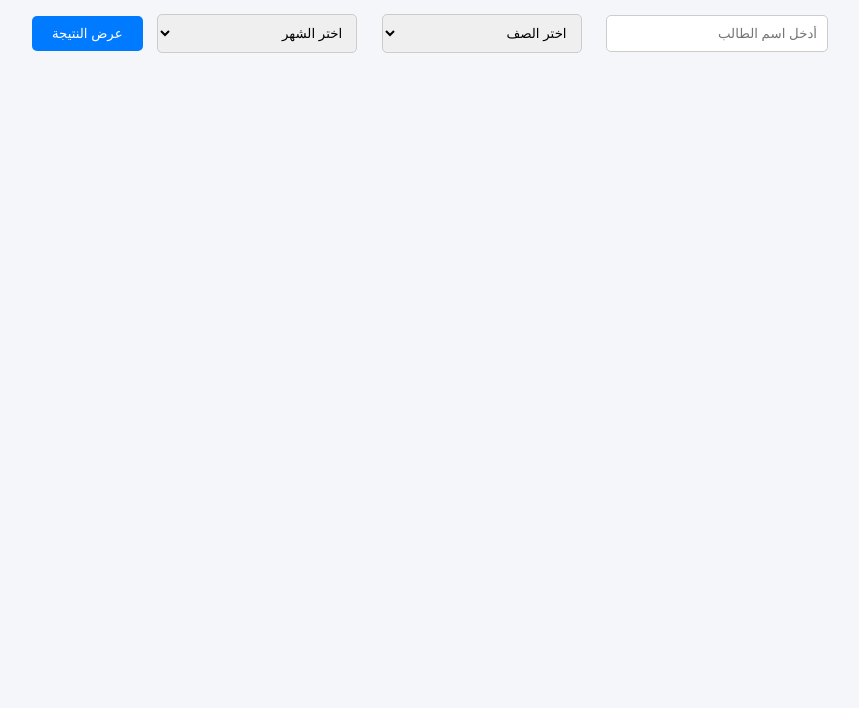
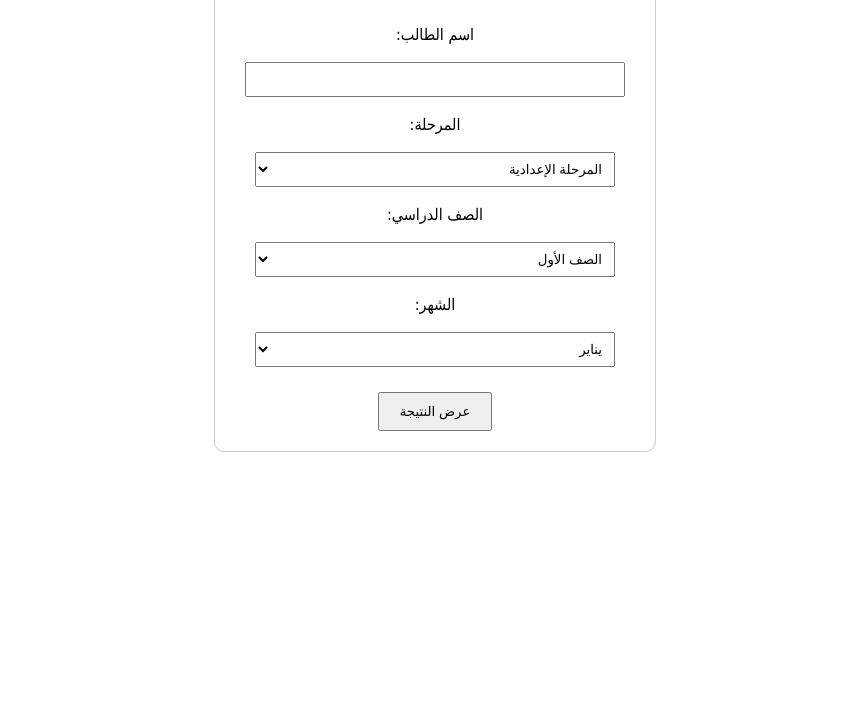
Before and after one commit to levelup9626-rgb/Students-Results, a plain HTML site: page index.html in a window 1280 px wide. Shown: the part 92-800 px from the top of the page, without its empty margins (205-1064 px from the left). Drawn offline with Linux system fonts and the light colour scheme.

Commit message:
Update index.html

```diff
--- a/index.html
+++ b/index.html
@@ -2,75 +2,63 @@
 <html lang="ar" dir="rtl">
 <head>
   <meta charset="UTF-8">
-  <title>البحث عن نتيجة الطالب</title>
+  <title>نتيجة الامتحانات</title>
   <style>
-    body {
-      font-family: Arial, sans-serif;
-      background: #f4f6f9;
-      padding: 20px;
-      text-align: center;
-    }
-    h2 {
-      color: #333;
-    }
-    input, select {
-      padding: 10px;
-      margin: 10px;
-      border: 1px solid #ccc;
-      border-radius: 5px;
-      width: 200px;
-    }
-    button {
-      padding: 10px 20px;
-      background: #007bff;
-      color: white;
-      border: none;
-      border-radius: 5px;
-      cursor: pointer;
-    }
-    button:hover {
-      background: #0056b3;
-    }
+    body { font-family: Tahoma, sans-serif; text-align: center; margin: 20px; }
+    .container { max-width: 400px; margin: auto; padding: 20px; border: 1px solid #ccc; border-radius: 10px; }
+    label, select, input { display: block; margin: 10px auto; width: 90%; padding: 8px; }
+    button { padding: 10px 20px; margin-top: 15px; cursor: pointer; }
   </style>
 </head>
 <body>
-  <h2>🔍 البحث عن نتيجة الطالب</h2>
+  <div class="container">
+    <h2>البحث عن النتيجة</h2>
+    <form id="searchForm">
+      <label>اسم الطالب:</label>
+      <input type="text" id="studentName" required>
 
-  <form id="searchForm">
-    <input type="text" id="name" placeholder="أدخل اسم الطالب" required>
-
-    <select id="class" required>
-      <option value="">اختر الصف</option>
-      <option value="اولى-اعدادي">أولى إعدادي</option>
-      <option value="تانية-اعدادي">تانية إعدادي</option>
-      <option value="تالتة-اعدادي">تالتة إعدادي</option>
-      <option value="اولى-ثانوي">أولى ثانوي</option>
-      <option value="تانية-ثانوي">تانية ثانوي</option>
-      <option value="تالتة-ثانوي">تالتة ثانوي</option>
+      <label>المرحلة:</label>
+      <select id="stage" required>
+        <option value="اعدادي">المرحلة الإعدادية</option>
+        <option value="ثانوي">المرحلة الثانوية</option>
       </select>
 
+      <label>الصف الدراسي:</label>
+      <select id="class" required>
+        <option value="اولى">الصف الأول</option>
+        <option value="تانية">الصف الثاني</option>
+        <option value="تالتة">الصف الثالث</option>
+      </select>
+
+      <label>الشهر:</label>
       <select id="month" required>
-      <option value="">اختر الشهر</option>
         <option value="يناير">يناير</option>
         <option value="فبراير">فبراير</option>
         <option value="مارس">مارس</option>
-      <option value="ابريل">إبريل</option>
+        <option value="ابريل">ابريل</option>
         <option value="مايو">مايو</option>
         <option value="يونيو">يونيو</option>
+        <option value="يوليو">يوليو</option>
+        <option value="أغسطس">أغسطس</option>
+        <option value="سبتمبر">سبتمبر</option>
+        <option value="اكتوبر">اكتوبر</option>
+        <option value="نوفمبر">نوفمبر</option>
+        <option value="ديسمبر">ديسمبر</option>
       </select>
 
       <button type="submit">عرض النتيجة</button>
     </form>
+  </div>
 
   <script>
     document.getElementById("searchForm").addEventListener("submit", function(e) {
       e.preventDefault();
-      const name = document.getElementById("name").value.trim();
-      const studentClass = document.getElementById("class").value;
+      const name = document.getElementById("studentName").value;
+      const stage = document.getElementById("stage").value;
+      const className = document.getElementById("class").value;
       const month = document.getElementById("month").value;
 
-      // الانتقال للصفحة الثانية مع تمرير البيانات
-      window.location.href = `result.html?name=${encodeURIComponent(name)}&class=${encodeURIComponent(studentClass)}&month=${encodeURIComponent(month)}`;
+      window.location.href = `result.html?name=${encodeURIComponent(name)}&stage=${encodeURIComponent(stage)}&class=${encodeURIComponent(className)}&month=${encodeURIComponent(month)}`;
     });
   </script>
 </body>
```
Lines whose indentation alone changed are shown as unchanged.
